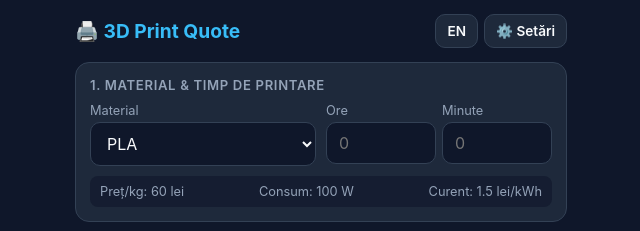
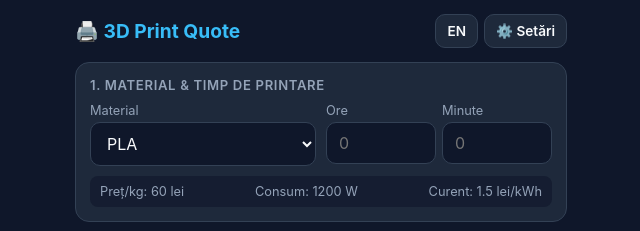
Before and after one commit to FAV89/3d-print-quote, a plain HTML site: page index.html in a window 1280 px wide. Shown: the top 231 px of the page, 319-959 px from the left. Drawn offline with Linux system fonts and the light colour scheme.

Commit message:
Adjust wattage for materials in index.html
Updated wattage values for various materials in the configuration.

```diff
--- a/index.html
+++ b/index.html
@@ -438,11 +438,11 @@
       kwhPrice: 1.5,
       defaultMarkup: 2,
       materials: {
-        "ASA":   { priceKg: 180, watts: 150 },
-        "ABS":   { priceKg: 60,  watts: 120 },
-        "PLA":   { priceKg: 60,  watts: 100 },
-        "PET-G": { priceKg: 60,  watts: 80  },
-        "TPU":   { priceKg: 180, watts: 150 }
+        "ASA":   { priceKg: 180, watts: 1200 },
+        "ABS":   { priceKg: 60,  watts: 1200 },
+        "PLA":   { priceKg: 60,  watts: 1200 },
+        "PET-G": { priceKg: 60,  watts: 1200 },
+        "TPU":   { priceKg: 180, watts: 1200 }
       }
     };
 
```
